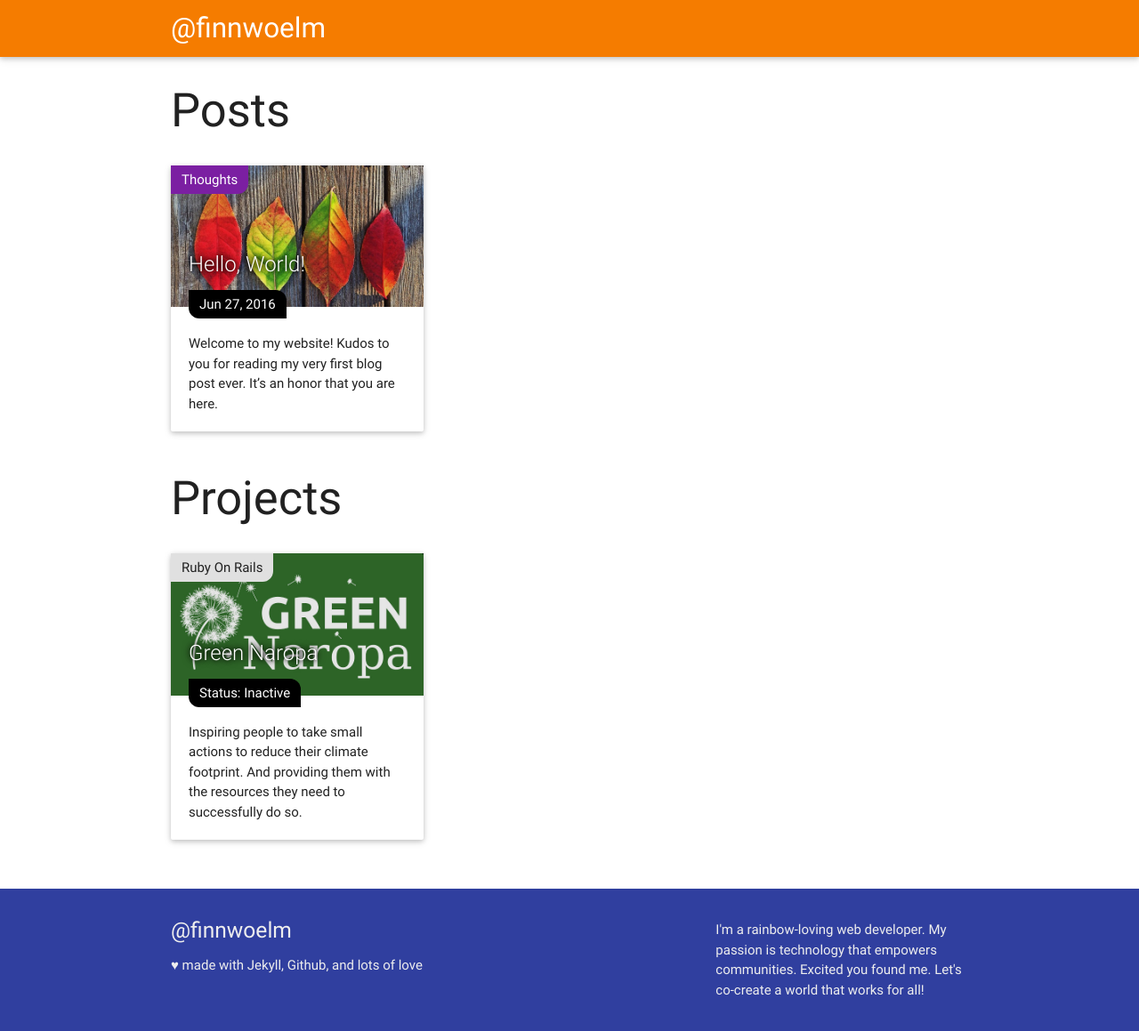
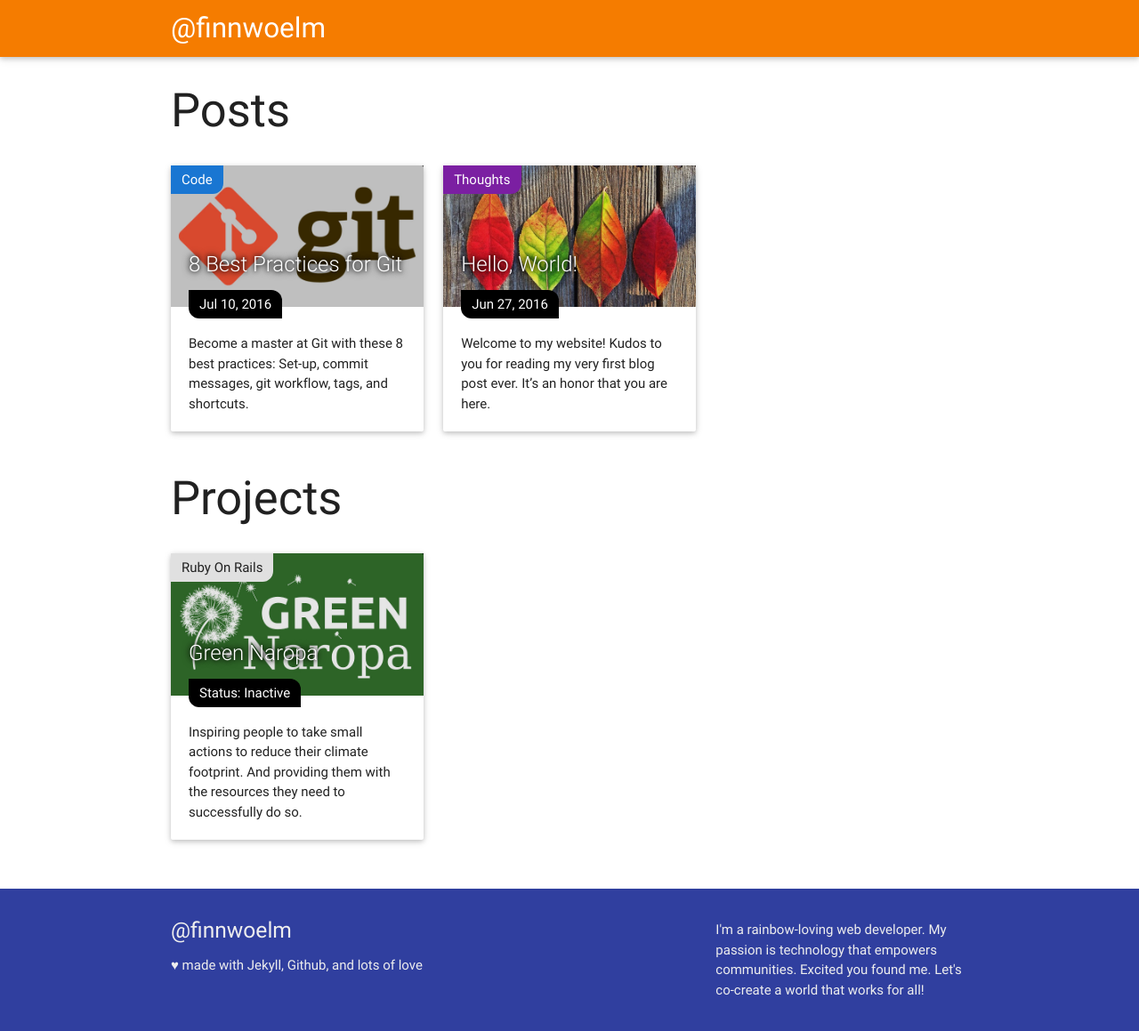
Before and after one commit to FinnWoelm/finnwoelm.github.io, a Jekyll site: the page built from index.html, in a window 1280 px wide. Shown: the whole page at 89% size. Built offline with Jekyll 4.4.1, drawn with Linux system fonts in a browser that asks for light colours; nearby versions of some CDN libraries; some of the changed lines change nothing that is shown.

Commit message:
Add new post: Best Practices for Git
This new post outlines the best practices for Git.

```diff
--- /dev/null
+++ b/_posts/2017-07-10-git-best-practices.md
@@ -0,0 +1,308 @@
+---
+layout: post
+title:  "8 Best Practices for Git"
+date:   2016-07-10 07:11:00 +0200
+categories: code
+excerpt: >
+  Become a master at Git with these 8 best practices: Set-up, commit messages,
+  git workflow, tags, and shortcuts.
+---
+
+{{ page.excerpt }}
+
+1. [Set up Git](#set-up-git)
+1. [Associate your text editor with Git](#associate-your-text-editor-with-git)
+1. [Work on one issue at a time](#work-on-one-issue-at-a-time)
+1. [Write clear commit messages](#write-clear-commit-messages)
+1. [Provide placeholders for files ignored by .gitignore](#provide-placeholders-for-files-ignored-by-gitignore)
+1. [Find your Git workflow](#find-your-git-workflow)
+1. [Use version tags](#use-version-tags)
+1. [Become a Git master](#become-a-git-master)
+
+> *Never used Git before? Get your hands dirty with this super newby-friendly
+Git tutorial: [https://try.github.io](https://try.github.io)*
+
+## 1. Set up Git
+
+1. Set your username
+  Set with `git config --global user.name "YOUR NAME"`
+  Verify with `git config --global user.name`
+  [Source: Set your username in Git](https://help.github.com/articles/setting-your-username-in-git/)
+2. Set your email address
+  Set with `git config --global user.email "your_email@example.com"`
+  Verify with `git config --global user.email`
+  [Source: Set your email in Git](https://help.github.com/articles/setting-your-email-in-git/)
+3. Make sure that line endings are configured correctly
+  Set `git config --global core.autocrlf input` (Linux, OS X)
+  Set `git config --global core.autocrlf true` (on Windows)
+  [Source: Handle line endings in Git](https://help.github.com/articles/dealing-with-line-endings/)
+
+
+## 2. Associate your text editor with Git
+
+If you are using Atom, you can quickly tell Git to use Atom for commit messages.
+
+~~~ shell
+$ git config --global core.editor "atom --wait"
+~~~
+
+For other editors and more info, see [associating text editors with Git](https://help.github.com/articles/associating-text-editors-with-git/).
+
+## 3. Work on one issue at a time
+
+Each change, addition, or removal you make to your code (adding a controller,
+  modifying a model) should go into its own commit with its own clear commit
+  message. The only exception is if two pieces of code are very closely related
+  and updating both at the same is the only thing that makes sense. For example,
+  if your code would otherwise break.
+
+Working (and committing) one issue at a time will make it possible for others
+  to understand what is going on. And make it much easier to fix bugs later.
+
+With Git, it's easy to explicitly review what you are about to commit:
+
+1. `git add --patch` to add changes to the index
+2. `git diff --cached` to do a review of what you are about to commit
+3. `git commit` to execute the commit (this will open your editor for you to
+  write a clear commit message!)
+4. Repeat from step 1 until you have committed everything (or the remaining
+  uncommitted changes need further work).
+
+[Source](https://www.lullabot.com/articles/git-best-practices-workflow-guidelines)
+
+## 4. Write clear commit messages
+
+1. Every commit message should consist of a subject line and a body
+1. Line 1: Subject line
+  1. Use imperative tense for the subject line: "Fix bug", not "Fixed bug"
+  1. Limit to 50 characters
+  1. Capitalize the first word
+  1. No full stop at the end
+1. Line 2: Blank line
+1. Line 3+: Body
+  1. Use imperative, present tense: "Change", not "Changed" or "Changes"
+  1. Limit each line to 72 characters
+  1. Include motivation for the change and contrast its implementation to the
+     previous behavior (what and why, rather than how)
+
+
+Here is an example from chris.beams.io](http://chris.beams.io/posts/git-commit/)
+
+~~~
+    Summarize changes in around 50 characters or less
+
+    More detailed explanatory text, if necessary. Wrap it to about 72
+    characters or so. In some contexts, the first line is treated as the
+    subject of the commit and the rest of the text as the body. The
+    blank line separating the summary from the body is critical (unless
+    you omit the body entirely); various tools like ``log``, ``shortlog`` and
+    ``rebase`` can get confused if you run the two together.
+
+    Explain the problem that this commit is solving. Focus on why you
+    are making this change as opposed to how (the code explains that).
+    Are there side effects or other unintuitive consequences of this
+    change? Here's the place to explain them.
+
+    Further paragraphs come after blank lines.
+
+    - Bullet points are okay, too
+
+    - Typically a hyphen or asterisk is used for the bullet, preceded
+    by a single space, with blank lines in between, but conventions
+    vary here
+
+    If you use an issue tracker, put references to them at the bottom,
+    like this:
+
+    Resolves: #123
+    See also: #456, #789`
+~~~
+
+**Why use the imperative tense?** Because when someone is about to apply your
+commits to their code, it will tell them what your commits will do rather than
+telling them what they did. Moreover, it also matches Git-generated messages
+such as 'Merge' and 'Rebase'.
+
+**Why add a short, descriptive subject line?** Because it will allow people to
+skim through your commits using `git log --oneline` and quickly find the
+commit that they are searching for.
+
+Pro Tip 1: Sometimes subject-only commit messages are sufficient. In those
+  cases you can use `git commit -m "Your 50-character commit message"` to
+  write a commit without using any text editor.
+
+Pro Tip 2: You can amend an unpublished commit message by typing
+  `git commit --amend` (more on that [here](https://help.github.com/articles/changing-a-commit-message/))
+
+## 5.Provide placeholders for files ignored by .gitignore
+
+This allows the user to get started with your project more quickly. They can
+  just rename or reconfigure a few sample placeholder files, rather than
+  manually digging through your code to see what files and variables they need.
+
+If, for example, you are using the Rails Dotenv gem, you may want to provide
+  a default `.env.example` that is checked into source control. This should list
+  all the environment variables that can be defined and provides explanations
+  for each.
+
+**Minimize ignored files crucial for operation.** Try to keep the count of
+  ignored files, that a user will need to execute your project locally, to a
+  minimum.
+
+## 6. Find your Git workflow
+
+There is no one way to use Git for your project. Your usage will depend on
+whether you are developing on your own, in a small team, or in a large open
+source project.
+
+**Generally, it is agreed that the master branch should always be ready for
+deployment. That means that development does not happen on that branch
+itself.**
+
+Instead, create a branch called `development` that reflects the new code being
+worked on: `git checkout -b development`
+
+Even now, committing directly to the development branch should be avoided.
+Instead, **create a new branch from the development branch** for new features
+and bug fixed. Assign them a name that clearly summarizes the feature or bug fix
+that you are working on. Examples are `email-notifications`, `user-avatars`, or
+`single-sign-on`.
+
+~~~ shell
+$ git checkout development
+$ git branch email-notifications
+$ git checkout email-notifications
+~~~
+
+### Workflow: Merging
+
+When we merge a new feature into our development branch, there are two
+scenarios to consider:
+
+1. We have only made minor modifications, so we do not need to keep a separate
+history of the branch (scenario #1)
+
+2. We have developed a full new feature, so we do want to keep a history of this
+branch in its entirety (scenario #2)
+
+#### Scenario #1: Fast forward
+
+Minor modifications are bug fix, spelling mistakes, and other changes affecting
+just a few lines of codes. There is no change in functionality or design.
+
+The `--ff-only` option forces a fast forward, so that your new branch won't
+clutter the git history. But in order for the fast forward to succeed, you first
+need to rebase your branch to point to the most recent version of the
+development branch.
+
+~~~ shell
+$ git rebase development YOUR_BRANCH_NAME
+$ git checkout development
+$ git merge YOUR_BRANCH_NAME --ff-only
+~~~
+
+#### Scenario #2: True Merge
+
+New features are substantial changes that introduce new functionality,
+capabilities, or design to a project.
+
+The `--no-ff` option forces a true merge, retaining the separate branch history.
+
+~~~ shell
+$ git checkout development
+$ git merge YOUR_BRANCH_NAME --no-ff
+~~~
+
+### Workflow: Additional Resources
+
+1. I am working on two new blog posts: One on Solo Git Workflow and one on Team Git Workflow. Stay tuned!
+1. Read more [about Git workflow on Github](https://guides.github.com/introduction/flow/).
+1. Here is an [absolutely excellent article on Git workflow](http://nvie.com/posts/a-successful-git-branching-model/)
+using master, development, release, hotfix, and feature branches.
+1. See this [great article by Christophe Porteneuve](https://medium.com/@porteneuve/getting-solid-at-git-rebase-vs-merge-4fa1a48c53aa)
+on when to merge and when to rebase.
+
+## 7. Use version tags
+
+Tags are mostly used to specify version numbers that go along with your code.
+
+To add a basic tag to your last commit, do this:
+
+~~~ shell
+$ git tag v1.4.3
+# Tags the last commit with 'v1.4.3'
+~~~
+
+You can also create an annotated tag using:
+
+~~~ shell
+$ git tag -a v1.4.3
+# Opens the editor to allow you to create a message to go with your tag
+~~~
+
+To tag a past commit, specify the commit checksum:
+
+~~~ shell
+$ git log --oneline
+# c6798fe Add Projects to Blog (PR #11)
+# ccf9022 Add projects layout file, Green Naropa project, and images
+# d39c2f6 Add collection of type 'project'
+# ece9068 Exclude canonical tag from HTML Proofer
+# 97655a4 Update site's url to www.finnwoelm.com
+# ...
+$ git tag v1.2.0 c6798fe
+# Adds tag v1.2.0 to commit c6798fe (Add Projects to Blog (PR #11))
+~~~
+
+Tags are **not** automatically pushed to Github. To push tags, do `git push
+--tags`.
+
+To list all tags, do `git tag` or filter tags with
+`git tag -l some_search_query`.
+
+
+### Renaming tags
+
+Accidentally added the wrong tag?
+
+Rename a tag using:
+
+~~~ shell
+$ git tag new_tag tags/old_tag
+# Creates a new tag for the same commit as old tag
+$ git tag -d tags/old
+# Deletes the old tag
+~~~
+
+If you already pushed the old tag to Github, no problem. Use these commands to
+remove the old tag and push the new one:
+
+~~~ shell
+$ git push origin :old_tag
+# Removes the old tag from Github
+$ git push --tags
+# Pushes the new tag to Github
+~~~
+
+## 8. Become a Git master
+
+Github has a handy two-page cheat sheet with the most common Git commands:
+  [Git Cheat Sheet](https://services.github.com/kit/downloads/github-git-cheat-sheet.pdf)
+
+Here are some additional commands:
+
+1. `git log branch_a...branch_b`: lists all commits since branch_b split off
+branch_a. For example: `git log master...development`. If branch_b is omitted,
+simply show all commits since branch_a.
+2. `git log --oneline`: lists a log of past commits, showing only their first
+lines
+3. `git log -some_number`: limit the log to some number of past commits. For
+example: `git log -2` will only show the log for the last two commits.
+4. `git log -p`: Go through the past commits and show changes made.
+5. Learn more formatting options for [viewing the Git commit history](https://www.git-scm.com/book/en/v2/Git-Basics-Viewing-the-Commit-History).
+How about `git log --pretty=format:"%h - %an, %ar : %s"` to show date and author
+name of each commit?
+
+---
+
+*Featured Image Credits: Git Logo by Jason Long is licensed under the Creative Commons Attribution 3.0 Unported License.*
--- a/_sass/_my_styles.scss
+++ b/_sass/_my_styles.scss
@@ -20,6 +20,11 @@ h3 { font-size: 2.5rem; }
 
   &.ruby-on-rails {
     @extend .purple, .darken-2;
+    color: white;
+  }
+
+  &.code {
+    @extend .blue, .darken-2;
     color: white;
   }
 
```
Also changed, not shown: images/posts/2016-07-10-git-best-practices/featured_image.jpg (added).
